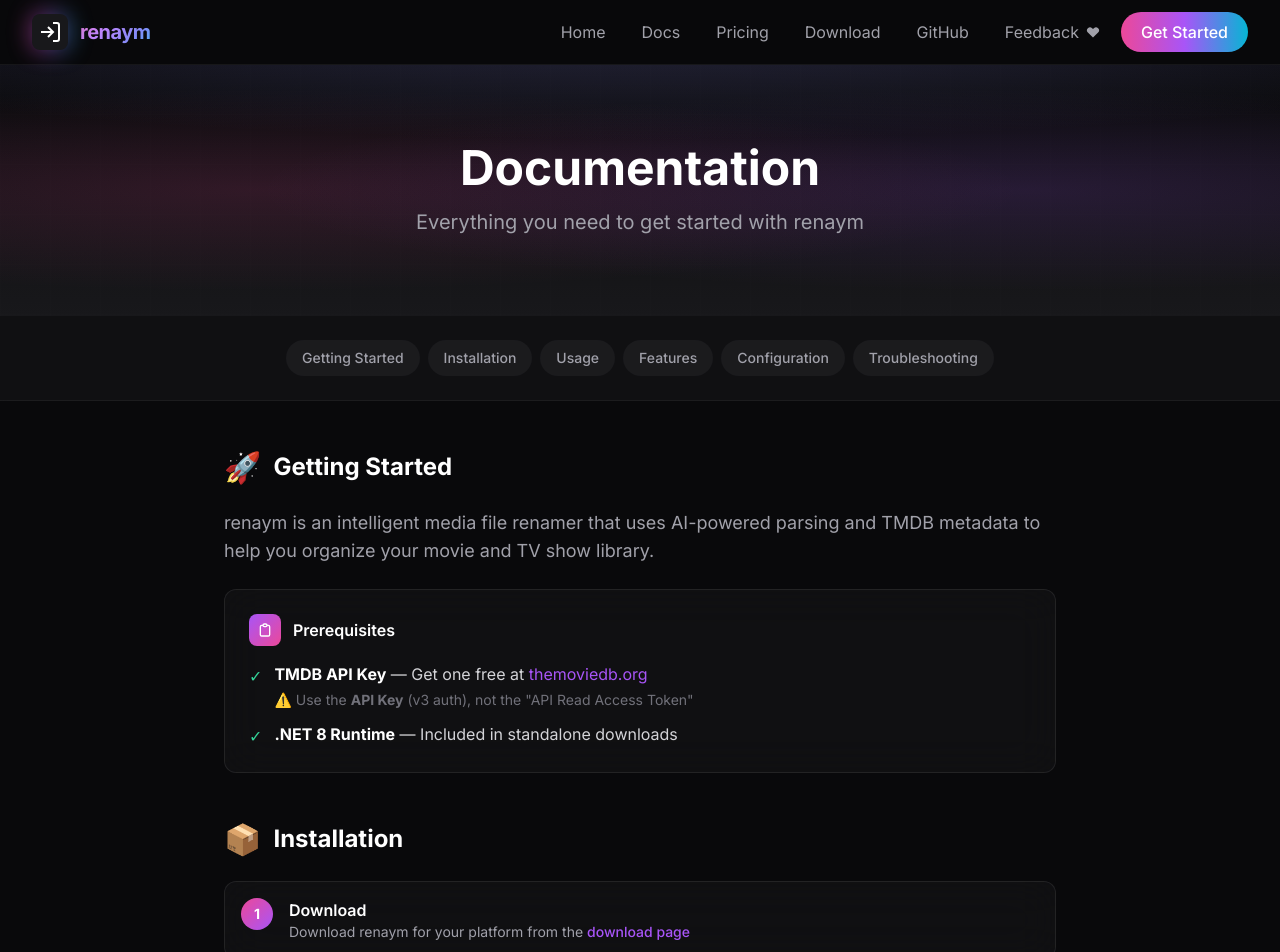
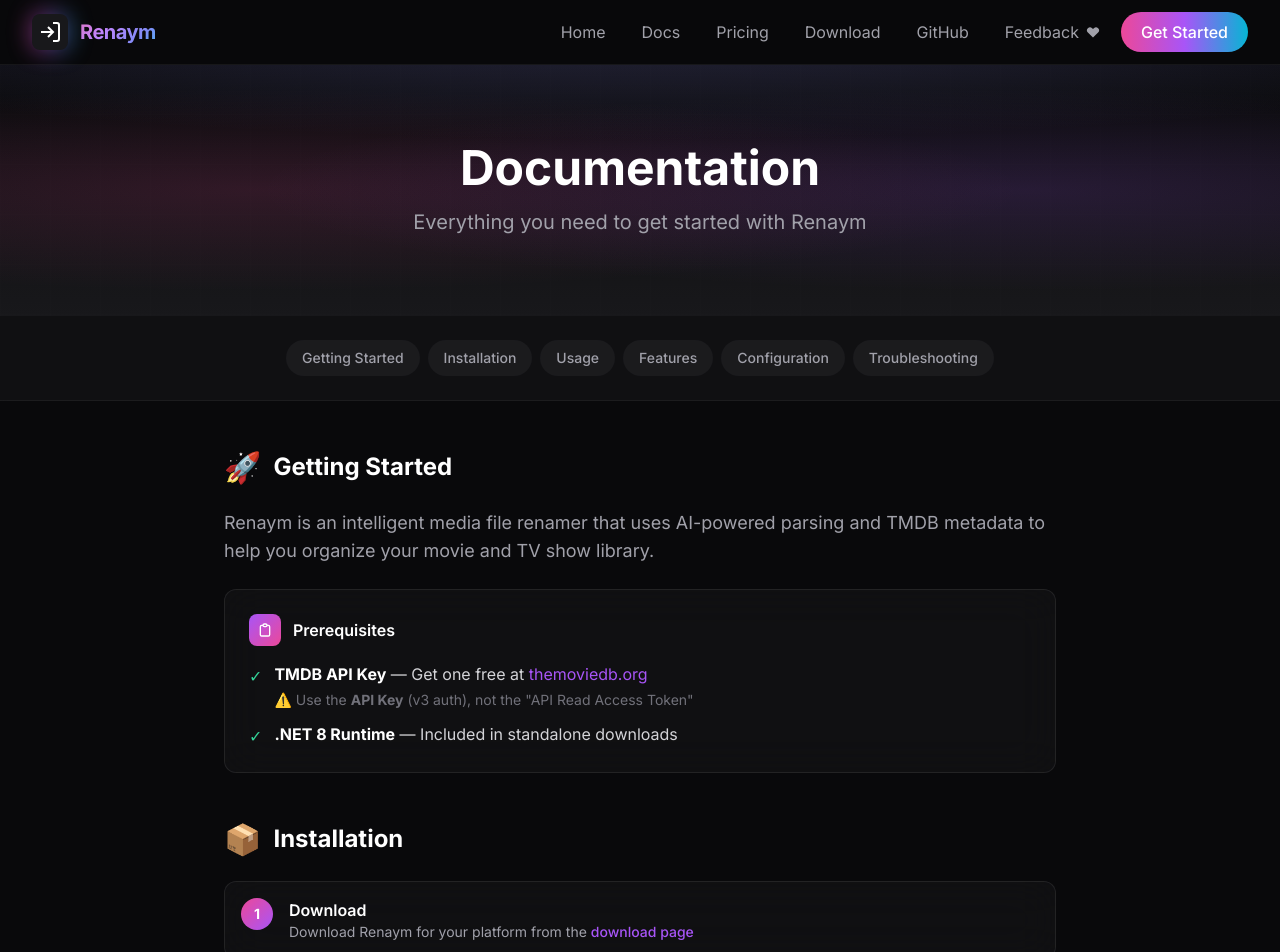
Before and after one commit to paulegradie/renaym, a Next.js app: page /docs in a window 1280 px wide. Shown: the top 952 px of the page. Built offline with nearby package versions, Linux system fonts and the light colour scheme.

Commit message:
capitalize Renaym

```diff
--- a/app/docs/page.tsx
+++ b/app/docs/page.tsx
@@ -9,7 +9,7 @@
         <div className="relative max-w-4xl mx-auto px-4 sm:px-6 lg:px-8 text-center">
           <h1 className="text-4xl md:text-5xl font-bold mb-4">Documentation</h1>
           <p className="text-xl text-zinc-400">
-            Everything you need to get started with renaym
+            Everything you need to get started with Renaym
           </p>
         </div>
       </section>
@@ -35,7 +35,7 @@
           {/* Getting Started */}
           <DocSection id="getting-started" icon="🚀" title="Getting Started">
             <p className="text-zinc-400 text-lg mb-6">
-              renaym is an intelligent media file renamer that uses AI-powered parsing and TMDB metadata
+              Renaym is an intelligent media file renamer that uses AI-powered parsing and TMDB metadata
               to help you organize your movie and TV show library.
             </p>
             <div className="glass-card p-6 rounded-xl">
@@ -71,7 +71,7 @@
           <DocSection id="installation" icon="📦" title="Installation">
             <div className="space-y-4">
               <StepCard number={1} title="Download">
-                Download renaym for your platform from the{' '}
+                Download Renaym for your platform from the{' '}
                 <Link href="/download" className="text-primary hover:underline font-medium">
                   download page
                 </Link>
@@ -205,7 +205,7 @@
                 For issues and feature requests, visit our GitHub repository
               </p>
               <a
-                href="https://github.com/paulegradie/Renaym/issues"
+                href="https://github.com/paulegradie/renaym/issues"
                 target="_blank"
                 rel="noopener noreferrer"
                 className="inline-flex items-center px-6 py-3 bg-white text-zinc-900 font-semibold rounded-full hover:bg-zinc-100 transition"
--- a/app/download/page.tsx
+++ b/app/download/page.tsx
@@ -97,7 +97,7 @@
 
       <div className="relative max-w-4xl mx-auto px-4 sm:px-6 lg:px-8">
         <div className="text-center mb-16">
-          <h1 className="text-4xl md:text-5xl font-bold text-white mb-4">Download renaym</h1>
+          <h1 className="text-4xl md:text-5xl font-bold text-white mb-4">Download Renaym</h1>
           <p className="text-xl text-zinc-400">Choose your platform and get started in seconds</p>
           {version && (
             <p className="mt-4 inline-flex items-center px-4 py-2 rounded-full glass-card text-sm">
@@ -168,7 +168,7 @@
             </li>
             <li className="flex items-start">
               <span className="w-6 h-6 rounded-full bg-zinc-800 text-zinc-300 text-sm flex items-center justify-center mr-3 mt-0.5">2</span>
-              Run the renaym application
+              Run the Renaym application
             </li>
             <li className="flex items-start">
               <span className="w-6 h-6 rounded-full bg-zinc-800 text-zinc-300 text-sm flex items-center justify-center mr-3 mt-0.5">3</span>
--- a/app/layout.tsx
+++ b/app/layout.tsx
@@ -5,20 +5,20 @@
 import Footer from "@/components/Footer";
 
 export const metadata: Metadata = {
-  title: "renaym - AI-Powered Media Renaming",
+  title: "Renaym - AI-Powered Media Renaming",
   description: "Intelligent media file renaming with AI-powered filename parsing and TMDB integration. Organize your movie and TV library effortlessly.",
   keywords: "media renamer, file renamer, movie organizer, TV show organizer, TMDB, AI, filename parser",
-  authors: [{ name: "renaym" }],
+  authors: [{ name: "Renaym" }],
   openGraph: {
-    title: "renaym - AI-Powered Media Renaming",
+    title: "Renaym - AI-Powered Media Renaming",
     description: "Intelligent media file renaming with AI-powered filename parsing and TMDB integration.",
     url: "https://renaym.com",
-    siteName: "renaym",
+    siteName: "Renaym",
     type: "website",
   },
   twitter: {
     card: "summary_large_image",
-    title: "renaym - AI-Powered Media Renaming",
+    title: "Renaym - AI-Powered Media Renaming",
     description: "Intelligent media file renaming with AI-powered filename parsing and TMDB integration.",
   },
 };
--- a/app/page.tsx
+++ b/app/page.tsx
@@ -145,7 +145,7 @@
             Ready to transform your library?
           </h2>
           <p className="text-xl text-zinc-400 mb-10 max-w-2xl mx-auto">
-            Download renaym for free and experience the future of media organization.
+            Download Renaym for free and experience the future of media organization.
           </p>
           <Link
             href="/download"
--- a/app/pricing/page.tsx
+++ b/app/pricing/page.tsx
@@ -45,7 +45,7 @@
           {/* Free Tier */}
           <PricingCard
             name="Free"
-            description="Perfect for trying out renaym"
+            description="Perfect for trying out Renaym"
             price="$0"
             period="/forever"
             features={[
--- a/app/retrieve-license/page.tsx
+++ b/app/retrieve-license/page.tsx
@@ -122,7 +122,7 @@
         <div className="text-center mb-12">
           <h1 className="text-4xl font-bold text-white mb-4">Retrieve Your License</h1>
           <p className="text-xl text-zinc-400">
-            {step === 'email' && 'Enter your email to retrieve your renaym license key'}
+            {step === 'email' && 'Enter your email to retrieve your Renaym license key'}
             {step === 'verify' && 'Enter the verification code sent to your email'}
             {step === 'success' && 'Your license key has been retrieved'}
           </p>
@@ -260,7 +260,7 @@
 
                 <div className="mt-4 p-4 bg-zinc-800/50 rounded-xl">
                   <p className="text-sm text-zinc-400">
-                    <strong className="text-zinc-300">To activate:</strong> Open renaym → Settings → Enter license key → Activate
+                    <strong className="text-zinc-300">To activate:</strong> Open Renaym → Settings → Enter license key → Activate
                   </p>
                 </div>
               </div>
--- a/app/success/page.tsx
+++ b/app/success/page.tsx
@@ -16,7 +16,7 @@
           </div>
           <h1 className="text-4xl font-bold text-white mb-4">Payment Successful!</h1>
           <p className="text-xl text-zinc-400">
-            Thank you for purchasing renaym
+            Thank you for purchasing Renaym
           </p>
         </div>
 
@@ -37,7 +37,7 @@
             <div className="flex items-start space-x-4 p-4 bg-zinc-800/50 rounded-xl">
               <span className="text-2xl">💾</span>
               <div>
-                <h3 className="font-semibold text-white">Download renaym</h3>
+                <h3 className="font-semibold text-white">Download Renaym</h3>
                 <p className="text-zinc-400 text-sm">
                   If you haven't already, download the application for your platform.
                 </p>
@@ -49,7 +49,7 @@
               <div>
                 <h3 className="font-semibold text-white">Activate Your License</h3>
                 <p className="text-zinc-400 text-sm">
-                  Open renaym, go to Settings, and enter your license key to unlock all features.
+                  Open Renaym, go to Settings, and enter your license key to unlock all features.
                 </p>
               </div>
             </div>
@@ -61,7 +61,7 @@
             href="/download"
             className="px-8 py-3 bg-gradient-to-r from-pink-500 via-purple-500 to-cyan-500 text-white font-semibold rounded-full hover:opacity-90 transition"
           >
-            Download renaym
+            Download Renaym
           </Link>
           <Link
             href="/retrieve-license"
--- a/components/Footer.tsx
+++ b/components/Footer.tsx
@@ -21,7 +21,7 @@
                   </svg>
                 </div>
               </div>
-              <span className="text-xl font-bold gradient-text">renaym</span>
+              <span className="text-xl font-bold gradient-text">Renaym</span>
             </div>
             <p className="text-zinc-500 text-sm max-w-sm">
               AI-powered media renaming. Intelligent filename parsing meets TMDB metadata for the perfect library.
@@ -72,7 +72,7 @@
               </li>
               <li>
                 <a
-                  href="https://github.com/paulegradie/renaym/issues/new/choose"
+                  href="https://github.com/paulegradie/Renaym/issues/new/choose"
                   target="_blank"
                   rel="noopener noreferrer"
                   className="text-zinc-500 hover:text-white transition inline-flex items-center gap-1.5"
@@ -87,7 +87,7 @@
           </div>
         </div>
         <div className="border-t border-white/5 mt-12 pt-8 text-sm text-center text-zinc-600">
-          <p>&copy; {currentYear} renaym. All rights reserved.</p>
+          <p>&copy; {currentYear} Renaym. All rights reserved.</p>
         </div>
       </div>
     </footer>
--- a/components/Header.tsx
+++ b/components/Header.tsx
@@ -22,7 +22,7 @@
                   </svg>
                 </div>
               </div>
-              <span className="text-xl font-bold gradient-text tracking-tight">renaym</span>
+              <span className="text-xl font-bold gradient-text tracking-tight">Renaym</span>
             </Link>
           </div>
 
```
